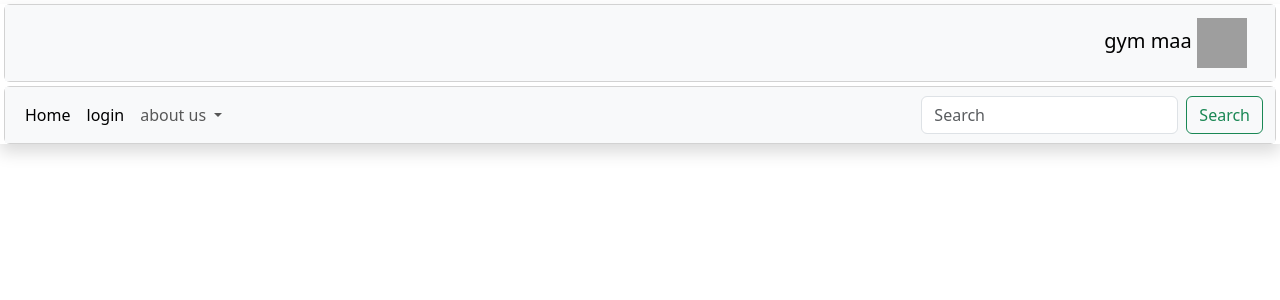
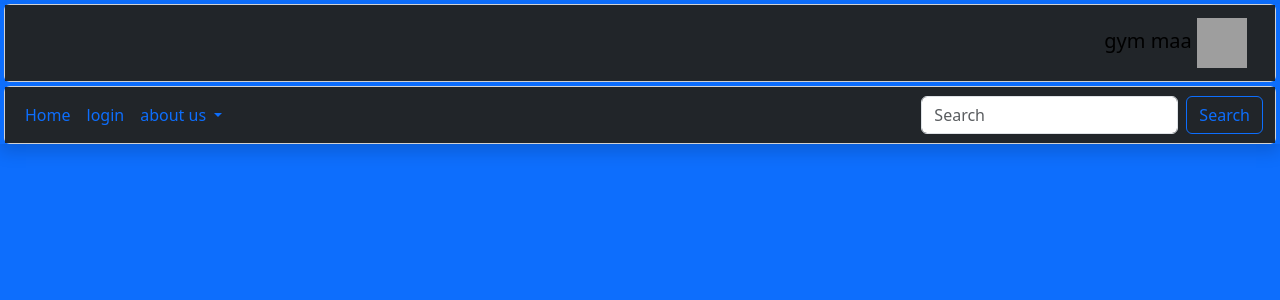
Before and after one commit to maa44/gym, a PHP site: page /header.html in a window 1280 px wide. Shown: the top 300 px of the page. Run offline with PHP 8.4, Linux system fonts and the light colour scheme; grey boxes are pictures that could not be loaded.

Commit message:
Add files via upload

```diff
--- a/header.html
+++ b/header.html
@@ -8,11 +8,11 @@
     <link href="https://cdn.jsdelivr.net/npm/bootstrap@5.3.3/dist/css/bootstrap.min.css" rel="stylesheet" integrity="sha384-QWTKZyjpPEjISv5WaRU9OFeRpok6YctnYmDr5pNlyT2bRjXh0JMhjY6hW+ALEwIH" crossorigin="anonymous">
 
 </head>
-<body>
+<body class="bg-primary">
     <div id="asl">
    <header class="shadow">
     <div class="card m-1" >
-    <nav class="navbar navbar-expand-lg bg-body-tertiary">
+    <nav class="navbar navbar-expand-lg bg-dark ">
         <div class="container-fluid">
           <a class="navbar-brand" href="#">
             <img src="./img/fitness-gym-logo-letter-m-260nw-2420954215.jpg" alt="Logo" width="50" height="50" class=" align-items-center">
@@ -23,22 +23,22 @@
     </div>
 
     <div class="card m-1" >
-    <nav class="navbar navbar-expand-lg bg-body-tertiary" dir="ltr">
+    <nav class="navbar navbar-expand-lg bg-dark" dir="ltr">
         <div class="container-fluid">
 
           <button class="navbar-toggler" type="button" data-bs-toggle="collapse" data-bs-target="#navbarSupportedContent" aria-controls="navbarSupportedContent" aria-expanded="false" aria-label="Toggle navigation">
             <span class="navbar-toggler-icon"></span>
           </button>
-          <div class="collapse navbar-collapse" id="navbarSupportedContent">
+          <div class="collapse navbar-collapse text-primary" id="navbarSupportedContent">
             <ul class="navbar-nav me-auto mb-2 mb-lg-0">
               <li class="nav-item">
-                <a class="nav-link active" aria-current="page" href="index.php">Home</a>
+                <a class="nav-link active text-primary" aria-current="page" href="index.php">Home</a>
               </li>
               <li class="nav-item">
-                <a class="nav-link active" aria-current="page" href="login.php">login</a>
+                <a class="nav-link active text-primary" aria-current="page" href="login.php">login</a>
               </li>
               <li class="nav-item dropdown">
-                <a class="nav-link dropdown-toggle" href="#" role="button" data-bs-toggle="dropdown" aria-expanded="false">
+                <a class="nav-link dropdown-toggle text-primary" href="#" role="button" data-bs-toggle="dropdown" aria-expanded="false">
                   about us
                 </a>
                 <ul class="dropdown-menu">
@@ -52,13 +52,13 @@
             </ul>
             <form class="d-flex" role="search">
               <input class="form-control me-2" type="search" placeholder="Search" aria-label="Search">
-              <button class="btn btn-outline-success" type="submit">Search</button>
+              <button class="btn btn-outline-primary" type="submit">Search</button>
             </form>
           </div>
         </div>
       </nav>
 </header>
 
-   <main id="div2" class="container align-items-start justify-content-evenly col-12">
+ <main id="div2" class="container  justify-content-evenly col-12 ">  <!-- align-items-start -->
 
     <div class="container">
```
Also changed, not shown: index.php (+4 -4 lines).
